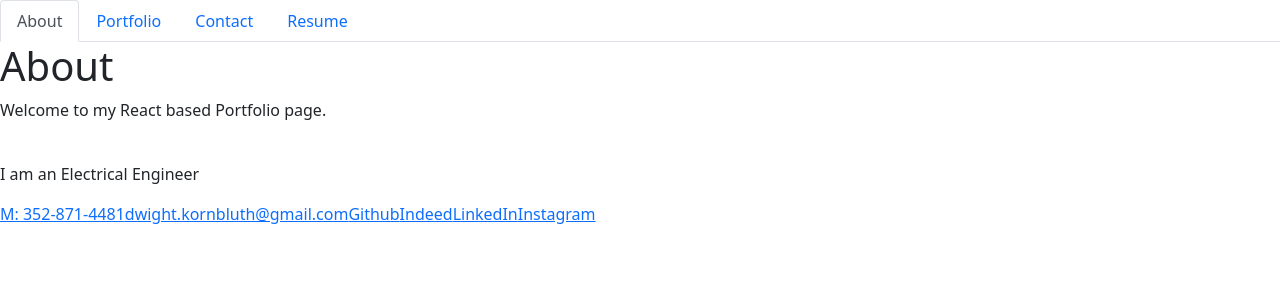
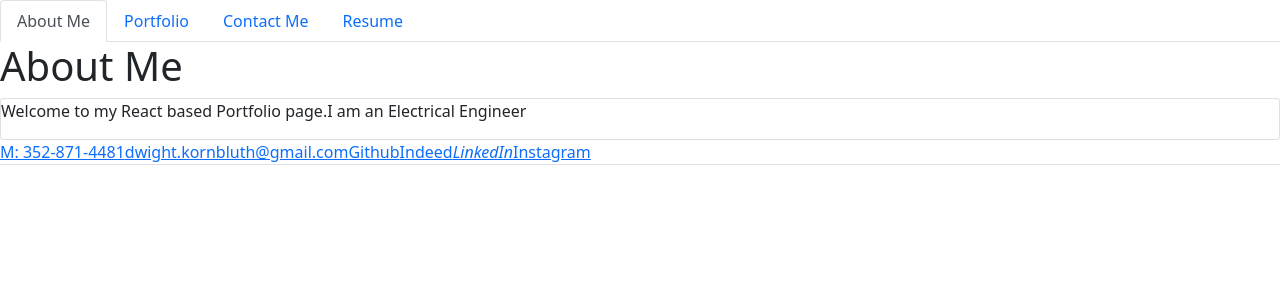
Before and after one commit to DeeScrump/reactfolio-app, a React (Create React App) app: page / in a window 1280 px wide. Shown: the top 300 px of the page. Built offline with nearby package versions, Linux system fonts and the light colour scheme.

Commit message:
fixed contact page not rendering

```diff
--- a/src/components/footer.js
+++ b/src/components/footer.js
@@ -3,13 +3,13 @@ import React from 'react';
 export default function FootBar() {
     return (
         <footer>
-            <div>
-                <a href="#352-871-4481" alt="Mobile Number">M: 352-871-4481</a>
-                <a href="#email" alt="Email">dwight.kornbluth@gmail.com</a>
-                <a href="https://github.com/DeeScrump" alt="Link to Github Repositories">Github</a>
-                <a href="https://my.indeed.com/p/dwightk-zuz0jhm" alt="Link to Indeed">Indeed</a>
-                <a href="https://www.linkedin.com/in/dwight-c-kornbluth-ii/" alt="Link to LinkedIn">LinkedIn</a>
-                <a href="https://www.instagram.com/flga.agent.lifehealth.realtor/" alt="Link to Instagram">Instagram</a>
+            <div className='nav nav-tabs'>
+                <a className="nav-item" href="#352-871-4481" alt="Mobile Number">M: 352-871-4481</a>
+                <a className="nav-item" href="#email" alt="Email">dwight.kornbluth@gmail.com</a>
+                <a className="nav-item" href="https://github.com/DeeScrump" alt="Link to Github Repositories" target="_blank" rel="noreferrer">Github</a>
+                <a className="nav-item" href="https://my.indeed.com/p/dwightk-zuz0jhm" alt="Link to Indeed" target="_blank" rel="noreferrer">Indeed</a>
+                <a href="https://www.linkedin.com/in/dwight-c-kornbluth-ii/" className="social-icon si-rounded si-small si-linkedin" alt="Link to LinkedIn" target="_blank" rel="noreferrer"><i className="nav-item icon-linkedin">LinkedIn</i></a>
+                <a className="nav-item" href="https://www.instagram.com/flga.agent.lifehealth.realtor/" alt="Link to Instagram" target="_blank" rel="noreferrer">Instagram</a>
             </div>
     </footer>
     )
--- a/src/components/header.js
+++ b/src/components/header.js
@@ -12,10 +12,12 @@ export default function Header() {
     if (currentPage === 'About') {
         return (
             <div>
-                <h1>About</h1>
+                <h1>About Me</h1>
+                <div className="card flex-row">
                 <p>Welcome to my React based Portfolio page.</p>
                 <br></br>
                 <p>I am an Electrical Engineer</p>
+                </div>
                 <FootBar />
             </div>
         );
@@ -29,10 +31,8 @@ export default function Header() {
     if (currentPage === 'Contact') {
         return (
             <div>
-                <h1>Contact</h1>
-                <form>
-                    <input>Stuff</input>
-                </form>
+                <h1>Contact Me</h1>
+                <p>DID THIS SECTION POPULATE</p>
                 <FootBar />
             </div>
         );
--- a/src/components/navigation.js
+++ b/src/components/navigation.js
@@ -12,7 +12,7 @@ export default function NavBar({ currentPage, handlePageChange }) {
                     // If it is, we set the current page to 'nav-link-active', otherwise we set it to 'nav-link'
                     className={currentPage === 'About' ? 'nav-link active' : 'nav-link'}
                 >
-                    About
+                    About Me
                 </a>
                 </li>
                 <li className="nav-item">
@@ -32,7 +32,7 @@ export default function NavBar({ currentPage, handlePageChange }) {
                     // Check to see if the currentPage is `Blog`, and if so we use the active link class from bootstrap. Otherwise, we set it to a normal nav-link
                     className={currentPage === 'Contact' ? 'nav-link active' : 'nav-link'}
                 >
-                    Contact
+                    Contact Me
                 </a>
                 </li>
                 <li className="nav-item">
```
